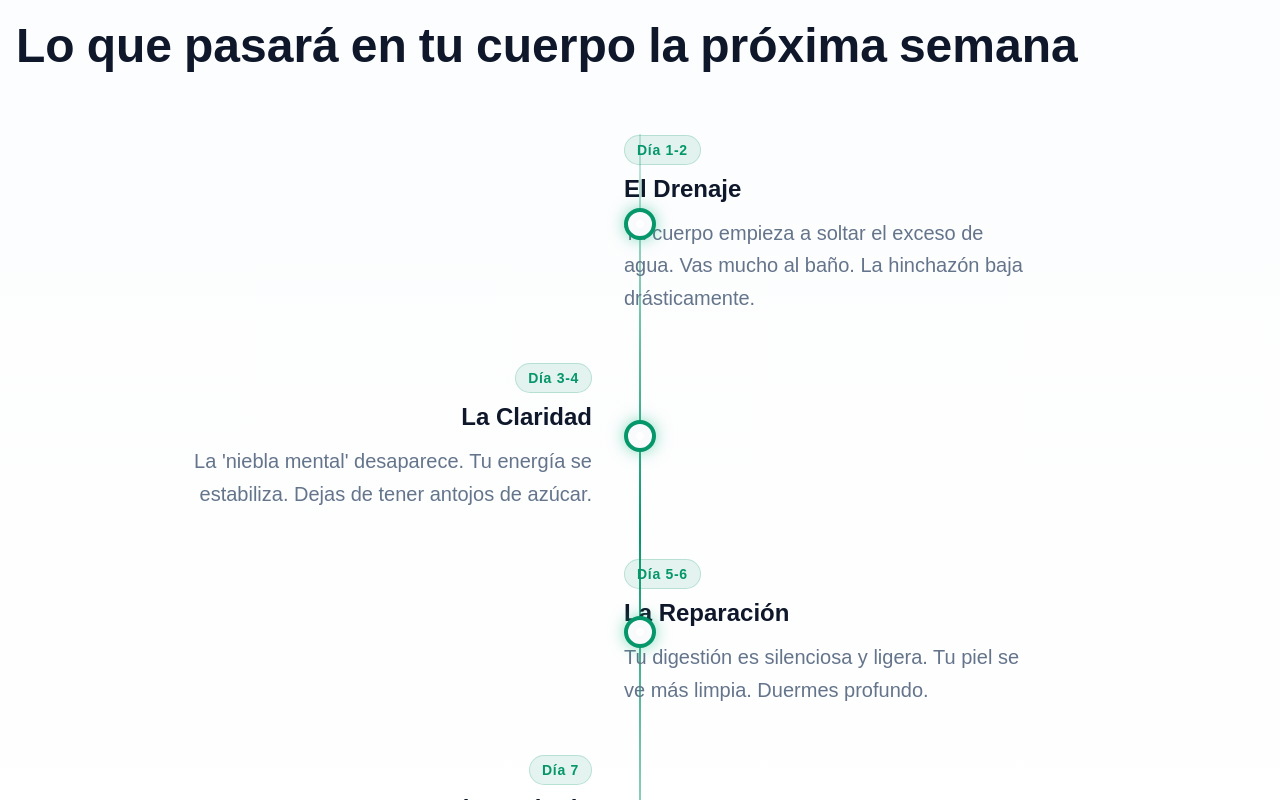
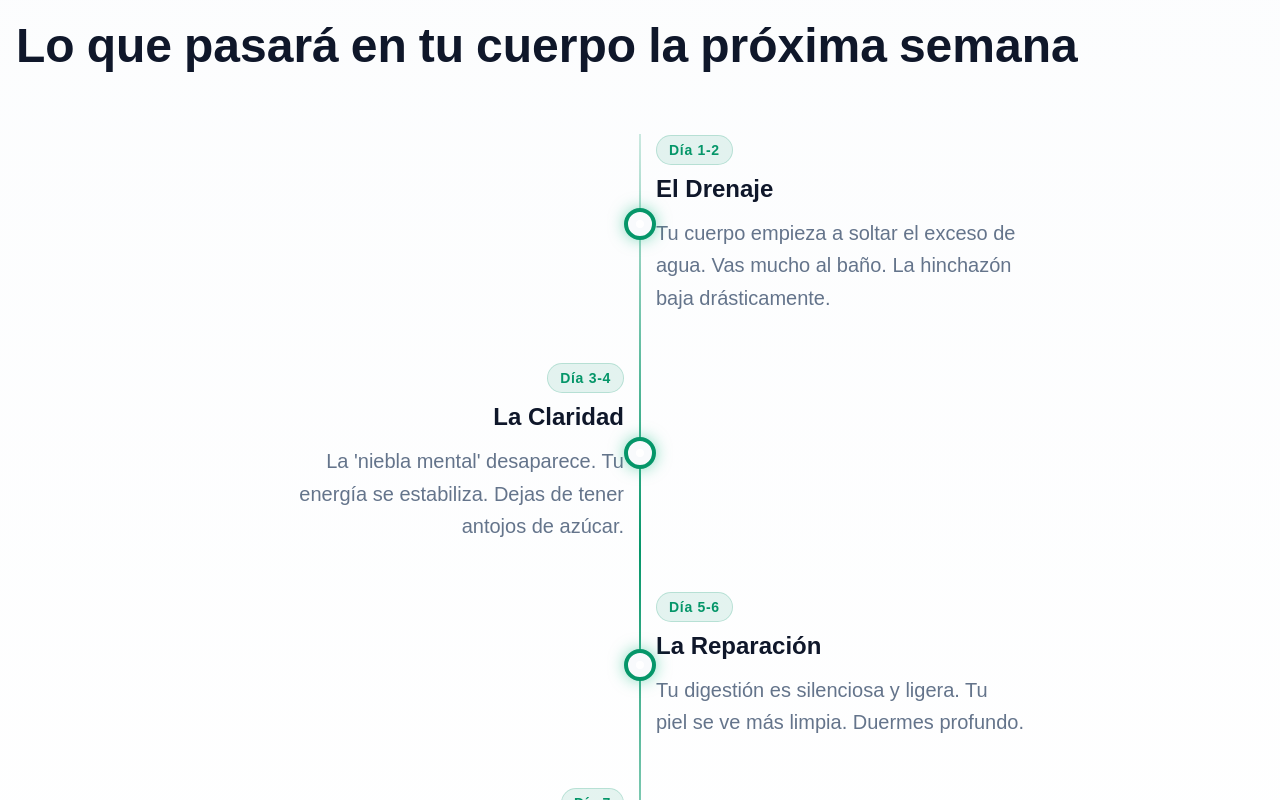
Before and after one commit to Str0k/protocolo-raiz, a React (Vite) app: page / in a window 1280 px wide. Shown: the part 9020-9820 px from the top of the page. Built offline with nearby package versions, Linux system fonts and the light colour scheme.

Commit message:
feat: add new animated Timeline component to display a weekly progression.

```diff
--- a/src/components/Timeline.jsx
+++ b/src/components/Timeline.jsx
@@ -68,7 +68,7 @@ const Timeline = () => {
                                     }`}
                             >
                                 {/* Content */}
-                                <div className="flex-1 pl-12 md:pl-0 md:text-center md:px-16">
+                                <div className="flex-1 pl-12 md:px-16">
                                     <div className={`md:text-left ${index % 2 === 0 ? 'md:text-left' : 'md:text-right'}`}>
                                         <span className="inline-block py-1 px-3 rounded-full bg-primary/10 text-primary text-sm font-bold tracking-wider mb-2 border border-primary/20">
                                             {step.days}
```
